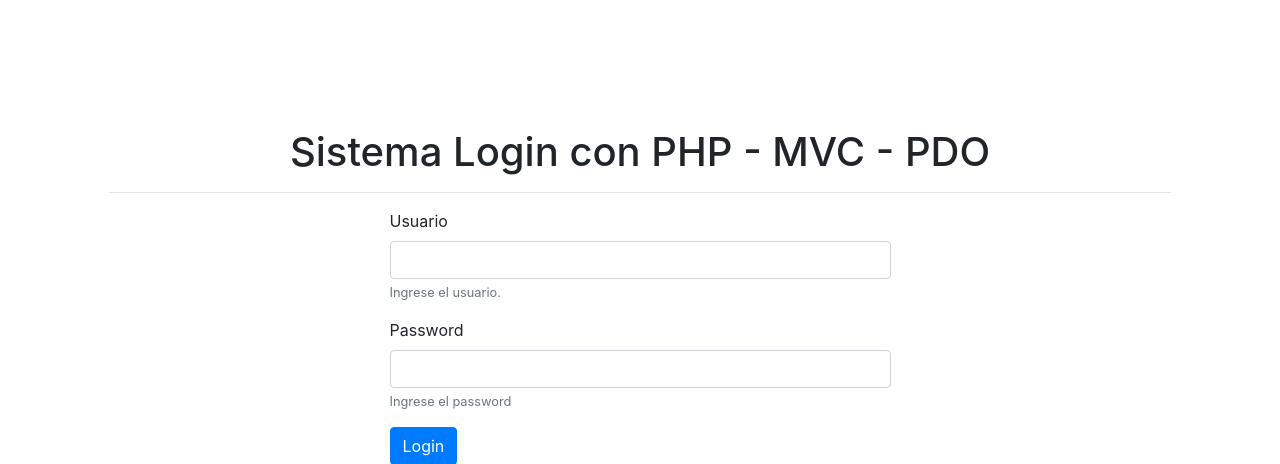
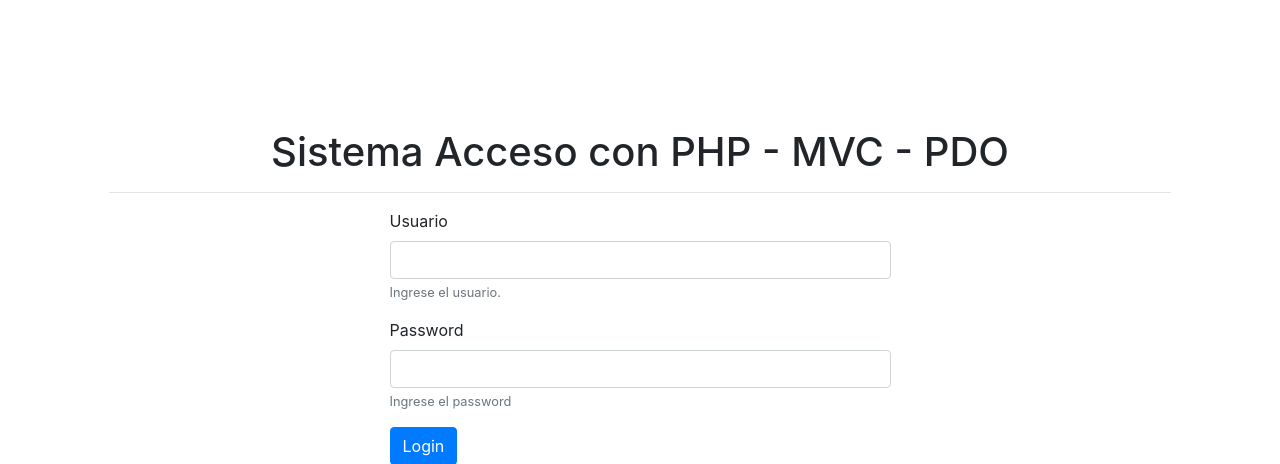
Before and after one commit to hviveros/login-mvc, a PHP site: page /index.php?page=login in a window 1280 px wide. Shown: the top 464 px of the page. Run offline with PHP 8.4, Linux system fonts and the light colour scheme.

Commit message:
Actualizacion de titulos de las diferentes vistas

```diff
--- a/views/paginas/inicio.php
+++ b/views/paginas/inicio.php
@@ -10,7 +10,7 @@
 <main role="main" class="container">
 
 	<div class="starter-template">
-		<h1>Sistema Login con PHP - MVC - PDO</h1>
+		<h1>Sistema Acceso con PHP - MVC - PDO</h1>
 		<hr>
 		<table class="table table-bordered">
 			<p>
--- a/views/paginas/login.php
+++ b/views/paginas/login.php
@@ -15,7 +15,7 @@
 	<main role="main" class="container">
 
 		<div class="starter-template">
-			<h1>Sistema Login con PHP - MVC - PDO</h1>
+			<h1>Sistema Acceso con PHP - MVC - PDO</h1>
 			<hr>
 			<div class="row">
 				<div class="col-md-6 offset-3">
--- a/views/paginas/pelicula-detalle.php
+++ b/views/paginas/pelicula-detalle.php
@@ -1,7 +1,7 @@
 <main role="main" class="container">
 
 	<div class="starter-template">
-		<h1>Sistema Login con PHP - MVC - PDO</h1>
+		<h1>Sistema Acceso con PHP - MVC - PDO</h1>
 		<h2>DETALLE Pelicula</h2>
 		<hr>
 		<div class="col-md-6 offset-3">
--- a/views/paginas/pelicula-editar.php
+++ b/views/paginas/pelicula-editar.php
@@ -1,7 +1,7 @@
 <main role="main" class="container">
 
 	<div class="starter-template">
-		<h1>Sistema Login con PHP - MVC - PDO</h1>
+		<h1>Sistema Acceso con PHP - MVC - PDO</h1>
 		<h2>EDITAR Pelicula</h2>
 		<hr>
 		<div class="col-md-6 offset-3">
--- a/views/paginas/pelicula-eliminar.php
+++ b/views/paginas/pelicula-eliminar.php
@@ -1,7 +1,7 @@
 <main role="main" class="container">
 
 	<div class="starter-template">
-		<h1>Sistema Login con PHP - MVC - PDO</h1>
+		<h1>Sistema Acceso con PHP - MVC - PDO</h1>
 		<h2>ELIMINAR Pelicula</h2>
 		<hr>
 		<div class="col-md-6 offset-3">
--- a/views/paginas/pelicula-insertar.php
+++ b/views/paginas/pelicula-insertar.php
@@ -1,7 +1,7 @@
 <main role="main" class="container">
 
 	<div class="starter-template">
-		<h1>Sistema Login con PHP - MVC - PDO</h1>
+		<h1>Sistema Acceso con PHP - MVC - PDO</h1>
 		<h2>INSERTAR Pelicula</h2>
 		<hr>
 		<div class="col-md-6 offset-3">
--- a/views/paginas/pelicula.php
+++ b/views/paginas/pelicula.php
@@ -2,7 +2,7 @@
 <main role="main" class="container">
 
 	<div class="starter-template">
-		<h1>Sistema Login con PHP - MVC - PDO</h1>
+		<h1>Sistema Acceso con PHP - MVC - PDO</h1>
 		<h2>Pelicula</h2>
 		<hr>
 		<table class="table table-bordered">
```
